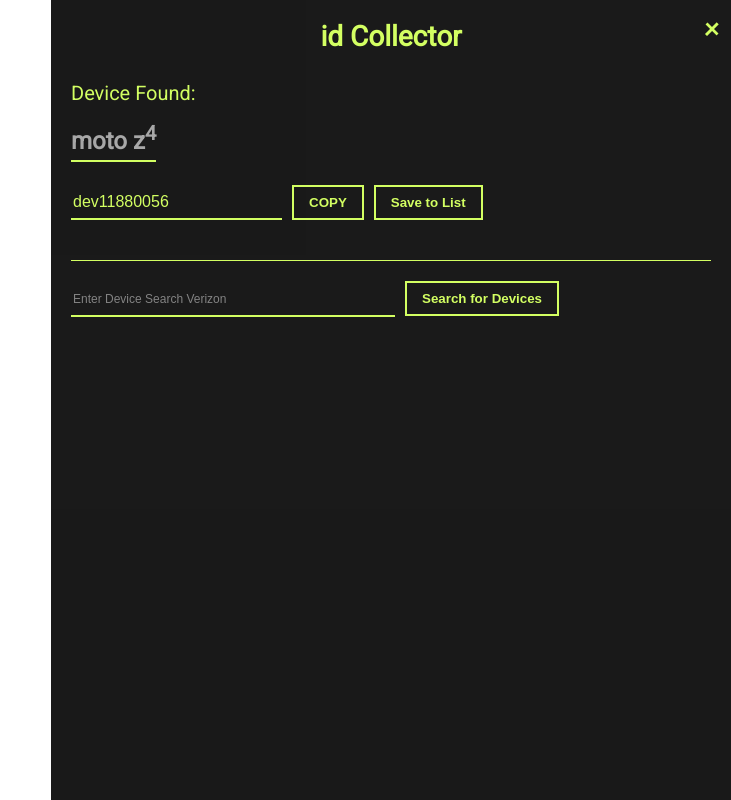
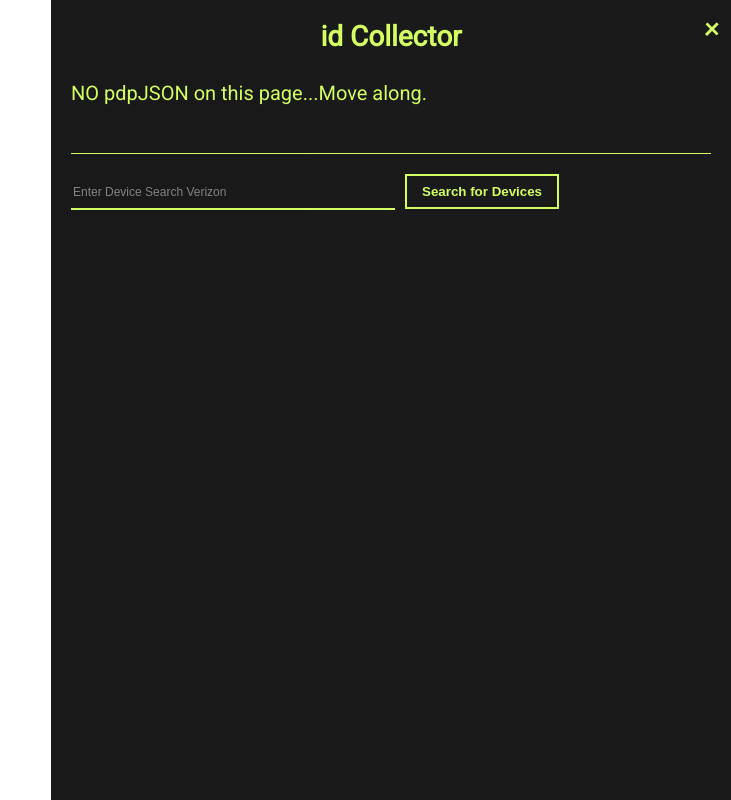
Before and after one commit to bournecreative/deviceIdFinder, a plain HTML site: page index.html in a window 1280 px wide. Shown: the whole page, without its empty margins (549-1280 px from the left). Drawn offline with Linux system fonts and the light colour scheme.

Commit message:
when no PDP device is found, search functionality also appears below message

```diff
--- a/index.html
+++ b/index.html
@@ -20,16 +20,16 @@
     //         }
     //     }
     // };
-      var pdpJSON = {
-        output: {
-            pageData:{
-                productDetails:{
-                    displayName: "moto z<sup>4</sup>",
-                    deviceId: "dev11880056"
-                }
-            }
-        }
-    };
+    //   var pdpJSON = {
+    //     output: {
+    //         pageData:{
+    //             productDetails:{
+    //                 displayName: "moto z<sup>4</sup>",
+    //                 deviceId: "dev11880056"
+    //             }
+    //         }
+    //     }
+    // };
     </script>
     </head>
 <body>
--- a/js/script.js
+++ b/js/script.js
@@ -123,6 +123,11 @@ var requestedDataView = {
         if (deviceID === null) {
             this.returnMsg.textContent = "NO pdpJSON on this page...Move along."
             setPanelView.infoPanelContainer.appendChild(this.returnMsg)
+            this.searchFeild.placeholder = "Enter Device Search Verizon"
+            this.searchBtn.textContent = "Search for Devices"
+            setPanelView.infoPanelContainer.appendChild(this.searchContainer)
+            this.searchContainer.appendChild(this.searchFeild)
+            this.searchContainer.appendChild(this.searchBtn)
         } else {
             this.returnMsg.innerHTML = 'Device Found: <br>' + '<span class="device-name">' + deviceName + '</span>'
             setPanelView.infoPanelContainer.appendChild(this.returnMsg)
```
